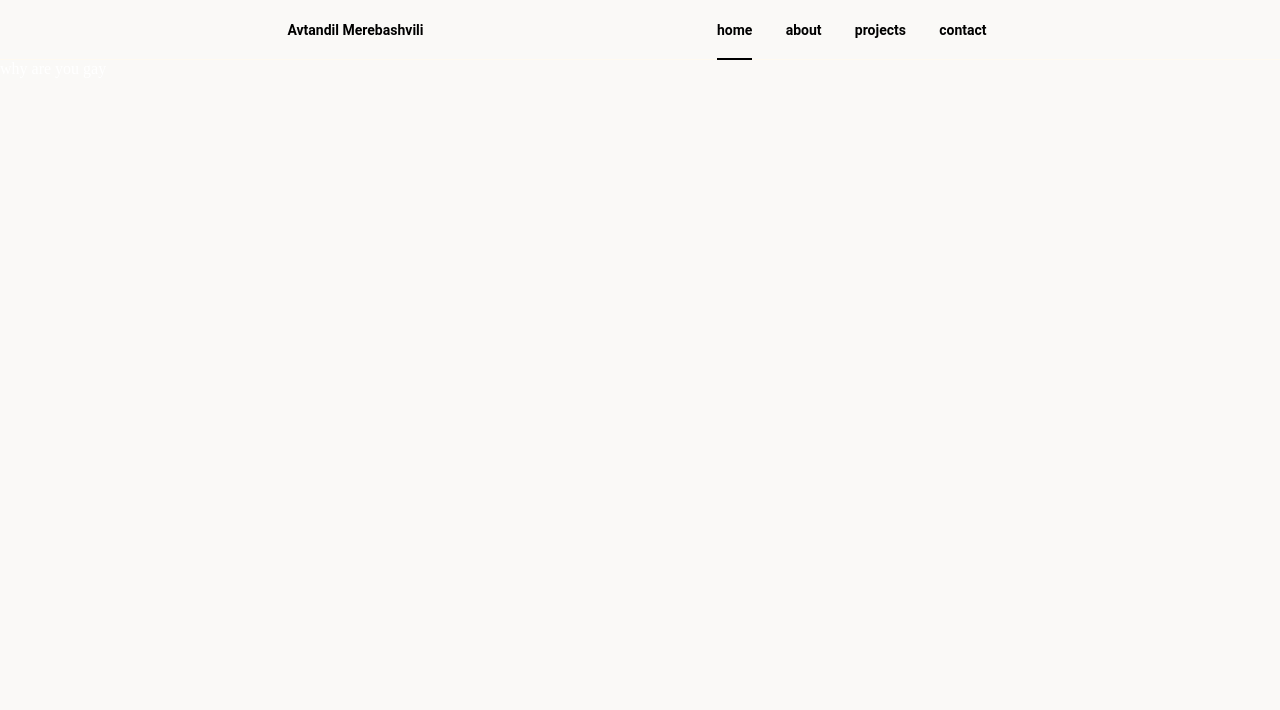
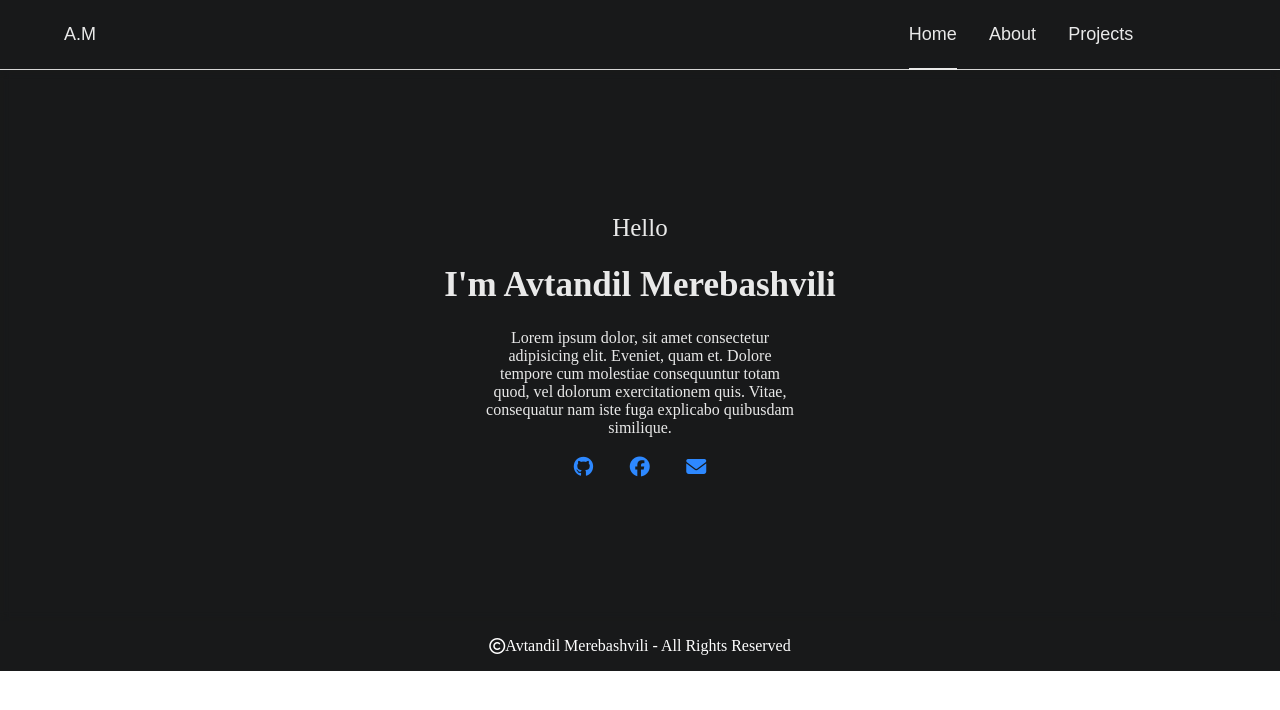
Before and after one commit to AvtoMerebashvili/portfolio, an Angular app: page /layout/home in a window 1280 px wide. Shown: the top 710 px of the page. Built offline with nearby package versions, Linux system fonts and the light colour scheme.

Commit message:
Update UI

```diff
--- a/src/app/features/home/home/home.component.html
+++ b/src/app/features/home/home/home.component.html
@@ -1,3 +1,20 @@
 <div class="component">
-    <p>why are you gay</p>
+    <div class="content">
+        <div class="img"></div>
+        <div class="writens">
+            <p>Hello</p>
+            <h1>I'm Avtandil Merebashvili</h1>
+            <p>
+                Lorem ipsum dolor, sit amet consectetur adipisicing elit. Eveniet,
+                quam et. Dolore tempore cum molestiae consequuntur totam quod,
+                vel dolorum exercitationem quis. Vitae, consequatur nam iste
+                fuga explicabo quibusdam similique.
+            </p>
+            <div class="icons">
+                <i class="fab fa-github"></i>
+                <i class="fab fa-facebook"></i>
+                <i class="fas fa-envelope"></i>
+            </div>
+        </div>
+    </div>
 </div>
--- a/src/app/features/home/home/home.component.scss
+++ b/src/app/features/home/home/home.component.scss
@@ -1,11 +1,48 @@
 @import '../../../../styles/palette.scss';
 
 .component{
-    background-color: $bg-color1;
     height: 100%;
     width: 100%;
-    p{
-        color: white;
-        margin: 0;
+    padding: 2%;
+    .content{
+        width: 80%;
+        height: 50%;
+        margin: 8% auto;
+        display: flex;
+        justify-content: center;
+        align-items: center;
+
+        .writens{
+            width: 45%;
+            margin-top: 20px;
+            h1{
+                color: $font;
+                text-align: center;
+                font-size: 35px
+            }
+            p{
+                width: 70%;
+                color: $font;
+                margin: 0;
+                text-align: center;
+                margin: 0 auto;
+                &:first-child{
+                    font-size: 25px;
+                }
+            }
+            .icons{
+                display: flex;
+                justify-content: space-between;
+                width: 30%;
+                margin: 20px auto;
+                i{
+                    font-size: 20px;
+                    color: $light-blue;
+                    &:hover{
+                        cursor: pointer;
+                    }
+                }
+            }
+        }
     }
 }
--- a/src/app/layout/layout.component.html
+++ b/src/app/layout/layout.component.html
@@ -5,5 +5,8 @@
     <div class="down">
         <router-outlet></router-outlet>
     </div>
-    <div class="foot"></div>
+    <div class="foot">
+        <i class="far fa-copyright"></i>
+        <p>Avtandil Merebashvili - All Rights Reserved</p>
+    </div>
 </div>
--- a/src/app/layout/layout.component.scss
+++ b/src/app/layout/layout.component.scss
@@ -1,8 +1,26 @@
 .component{
     display: flex;
     flex-direction: column;
-    height: 100vh;
+    // min-height: 100vh;
+    // background-image: url('https://wallpaperaccess.com/full/1363250.jpg');
+    background-color: #18191a;
+    background-repeat: no-repeat, repeat;
+    background-size: cover;
+    .top{
+        background-color: inherit;
+        backdrop-filter: blur(5px);
+    }
     .down{
         height: 100%;
+        backdrop-filter: blur(5px);
+    }
+    .foot{
+        height: 10%;
+        background-color: inherit;
+        display: flex;
+        align-items: center;
+        justify-content: center;
+        color: white;
+        backdrop-filter: blur(5px);
     }
 }
--- a/src/app/layout/top-bar/top-bar.component.html
+++ b/src/app/layout/top-bar/top-bar.component.html
@@ -1,23 +1,21 @@
 <div class="component">
+    <div class="place">
        <div class="left">
-        <p>Avtandil Merebashvili</p>
+            <p>A.M</p>
         </div>
         <div class="right">
             <div class="butt">
-            <button (click)="routTo('home')">home</button>
+                <button (click)="routTo('home')">Home</button>
                 <div [ngClass]="{lineOn: page == 'home', noDisplay: page != 'home'}"></div>
             </div>
             <div class="butt">
-            <button (click)="routTo('about')">about</button>
+                <button (click)="routTo('about')">About</button>
                 <div [ngClass]="{lineOn: page == 'about', noDisplay: page != 'about'}"></div>
             </div>
             <div class="butt">
-            <button (click)="routTo('projects')">projects</button>
+                <button (click)="routTo('projects')">Projects</button>
                 <div [ngClass]="{lineOn: page == 'projects', noDisplay: page != 'projects'}"></div>
-        </div>
-        <div class="butt">
-            <button (click)="routTo('contact')">contact</button>
-            <div [ngClass]="{lineOn: page == 'contact', noDisplay: page != 'contact'}"></div>
             </div>
         </div>
     </div>
+</div>
--- a/src/app/layout/top-bar/top-bar.component.scss
+++ b/src/app/layout/top-bar/top-bar.component.scss
@@ -2,17 +2,24 @@
 @import '../../../styles/palette.scss';
 
 .component{
-    height: 60px;
+    height: 70px;
     display: flex;
     align-items: center;
-    justify-content: space-evenly;
-    border-bottom: 1px solid floralwhite;
-    background-color: $bg-color1;
+    justify-content: flex-start;
+    border-bottom: 1px solid $shadow;
+    background-color: inherit;
+    .place{
+        display: flex;
+        align-items: center;
+        justify-content: space-between;
+        width: 84%;
+        height: 100%;
+        margin-left: 5%;
         p{
             color: $font;
-        font-family: roboto, sans-serif;
-        font-weight: 600;
-        font-size: 14px;
+            font-family: Montserrat,sans-serif;
+            font-weight: 400;
+            font-size: 18px;
         }
         .right{
             width: 22%;
@@ -29,12 +36,12 @@
                     background-color: inherit;
                     padding: 0;
                     color: $font;
-                font-family: roboto, sans-serif;
-                font-weight: 600;
-                font-size: 14px;
+                    font-family: Montserrat, sans-serif;
+                    font-weight: 400;
+                    font-size: 18px;
                     &:hover{
                         cursor: pointer;
-                    color: rgb(224, 224, 224);
+                        color: #b9b9b9;
                     }
                 }
                 .lineOn{
@@ -46,3 +53,4 @@
             }
         }
     }
+}
--- a/src/index.html
+++ b/src/index.html
@@ -6,6 +6,7 @@
   <base href="/">
   <meta name="viewport" content="width=device-width, initial-scale=1">
   <link rel="icon" type="image/x-icon" href="favicon.ico">
+  <script src="https://kit.fontawesome.com/e2fd3ba243.js" crossorigin="anonymous"></script>
 </head>
 <body>
   <app-root></app-root>
--- a/src/styles/palette.scss
+++ b/src/styles/palette.scss
@@ -1,2 +1,6 @@
-$bg-color1: #faf9f7;
-$font: black;
+$bg-color1: #e7e7e7;
+$bg-color2: #dddddd;
+$bg-img:"";
+$font: #e9e9e9;
+$shadow: #d6d6d6;
+$light-blue:#2d88ff;
```
Lines whose indentation alone changed are shown as unchanged.
